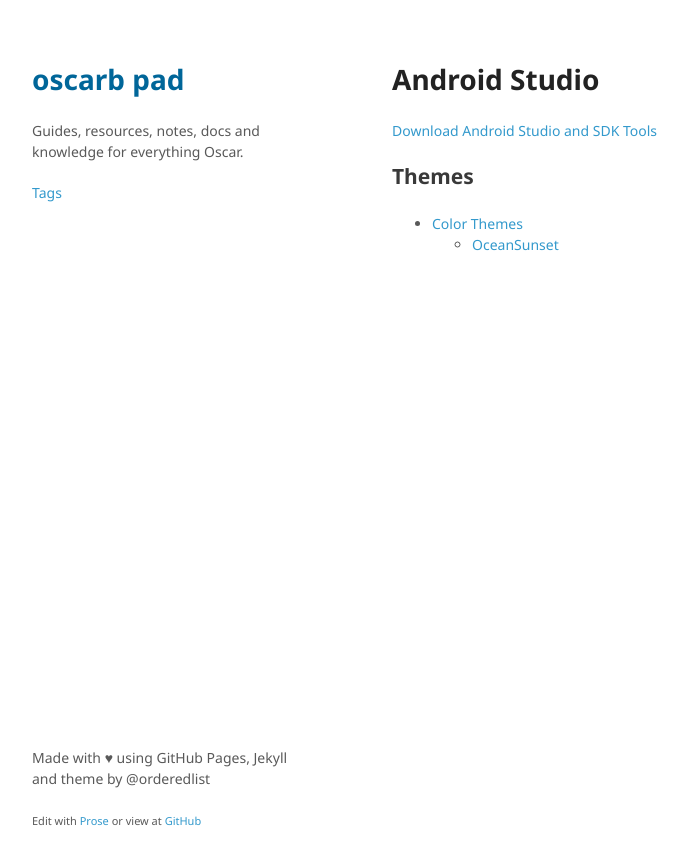
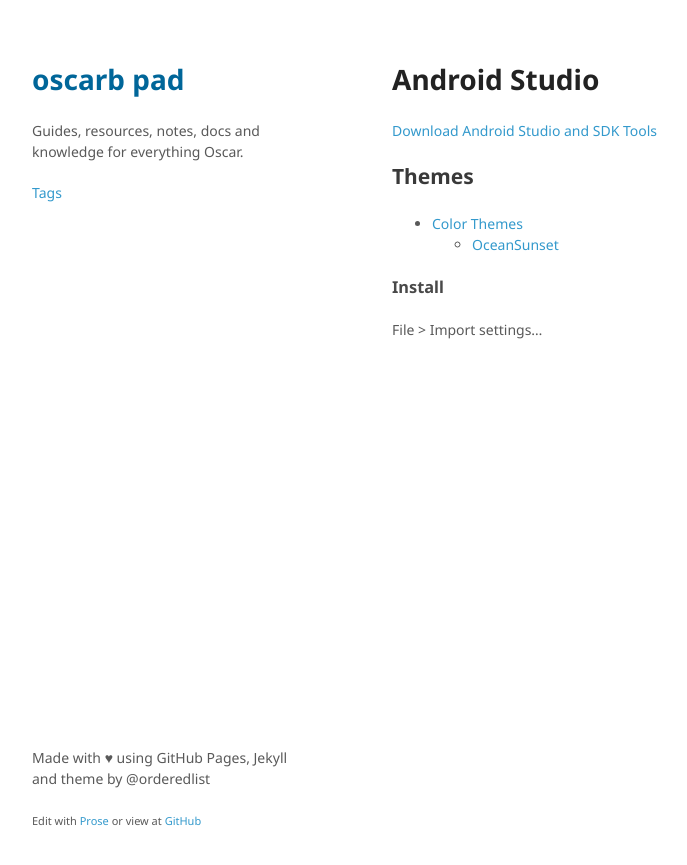
Before and after one commit to oscarb/pad, a Jekyll site: the page built from _docs/android-studio.md, in a window 1280 px wide. Shown: the top 865 px of the page, without its empty margins (128-815 px from the left). Built offline with Jekyll 4.4.1, drawn with Linux system fonts in a browser that asks for light colours.

Commit message:
Created android-studio.md

```diff
--- a/_docs/android-studio.md
+++ b/_docs/android-studio.md
@@ -11,3 +11,7 @@ tags: [android]
 
 * [Color Themes](http://color-themes.com/?view=index)
   * [OceanSunset](http://color-themes.com/?view=theme&id=563a1a8e80b4acf11273aed1)
+
+### Install
+
+File > Import settings...
```
